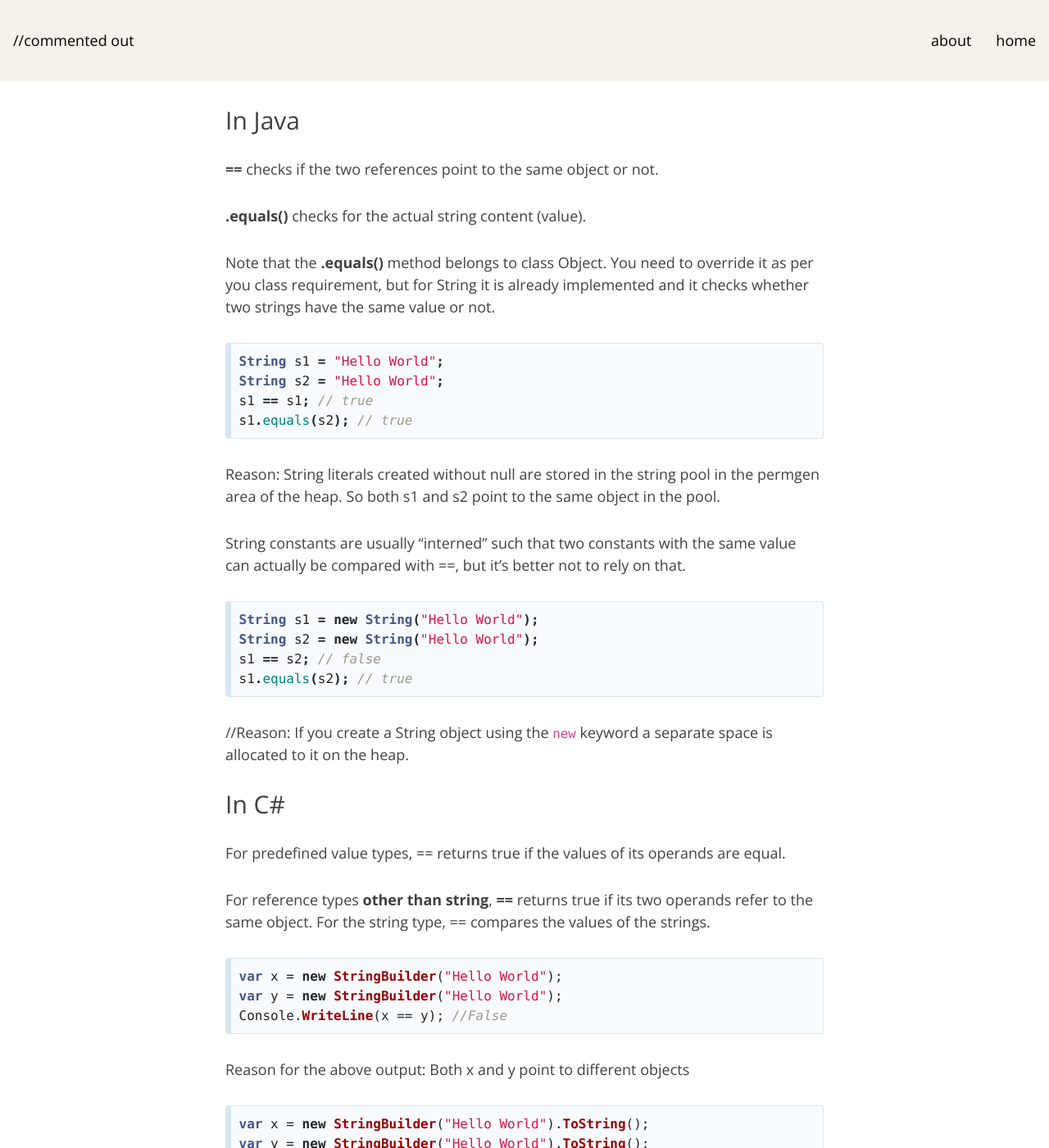
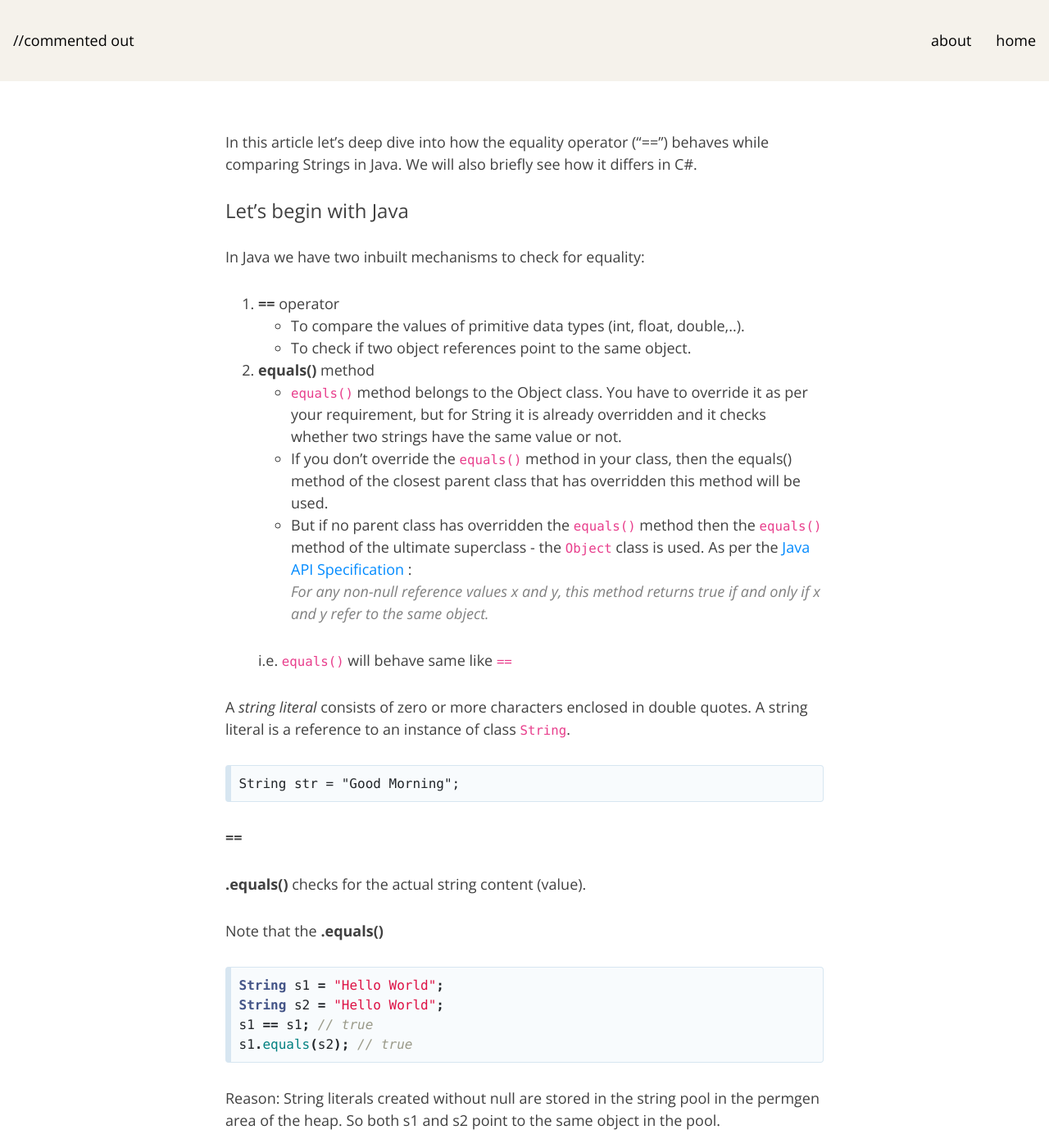
Before and after one commit to commentedout/commentedout.github.io, a Jekyll site: the page built from _posts/2020-04-09-comparing-string-java-cs.md, in a window 1280 px wide and 1400 px high. Shown: the whole window at 82% size. Built offline with Jekyll 4.4.1, drawn with Linux system fonts in a browser that asks for light colours; nearby versions of some CDN libraries; some of the changed text lies outside the part shown.

Commit message:
_posts/2020-04-09-comparing-string-java-cs.md updated from https://stackedit.io/

```diff
--- a/_posts/2020-04-09-comparing-string-java-cs.md
+++ b/_posts/2020-04-09-comparing-string-java-cs.md
@@ -2,19 +2,39 @@
 layout: post
 title: String comparison using '=='
 subtitle: 'How the usage differs in Java and C#'
-tags: 'C#,Java,Fundamentals,Java vs C#'
+tags: 'C#,Java,Fundamentals'
 
 ---
 
-## In Java
+In this article let's deep dive into how the equality operator ("==") behaves while comparing Strings in Java. We will also briefly see how it differs in C#.
 
-**==** checks if the two references point to the same object or not.
+### Let's begin with Java
+In Java we have two inbuilt mechanisms to check for equality:
+
+ 1. **==** operator
+	* To compare the values of primitive data types (int, float, double,..).
+	 * To check if two object references point to the same object.
+ 2.  **equals()** method
+	 * `equals()` method belongs to the Object class. You have to override it as per your requirement, but for String it is already overridden and it checks whether two strings have the same value or not.
+	 * If you don't override the `equals()` method in your class, then the equals() method of the closest parent class that has overridden this method will be used.
+	 * But if no parent class has overridden the `equals()` method then the `equals()` method of the ultimate superclass - the `Object` class is used. As per the [Java API Specification](https://docs.oracle.com/javase/10/docs/api/java/lang/Object.html#equals%28java.lang.Object%29) :
+	 > For any non-null reference values x and y, this method returns true if and only if x and y refer to the same object.
+
+	 i.e. `equals()` will behave same like `==`
+
+
+A _string literal_ consists of zero or more characters enclosed in double quotes. A string literal is a reference to an instance of class `String`.
+
+    String str = "Good Morning";
+
+
+**==**
 
 **.equals()** checks for the actual string content (value).
 
 
 
-Note that the **.equals()** method belongs to class Object. You need to override it as per you class requirement, but for String it is already implemented and it checks whether two strings have the same value or not.
+Note that the **.equals()**
 
 ~~~java
 String s1 = "Hello World";
```
